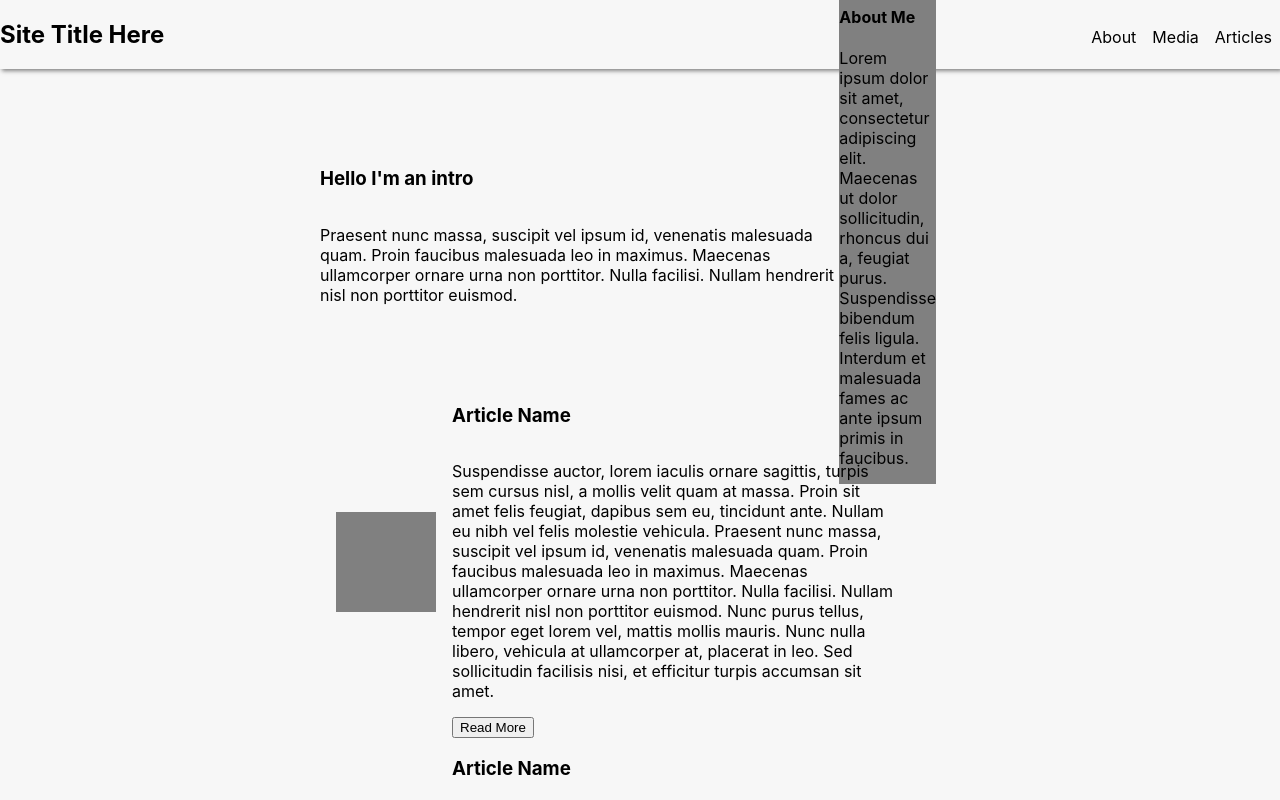
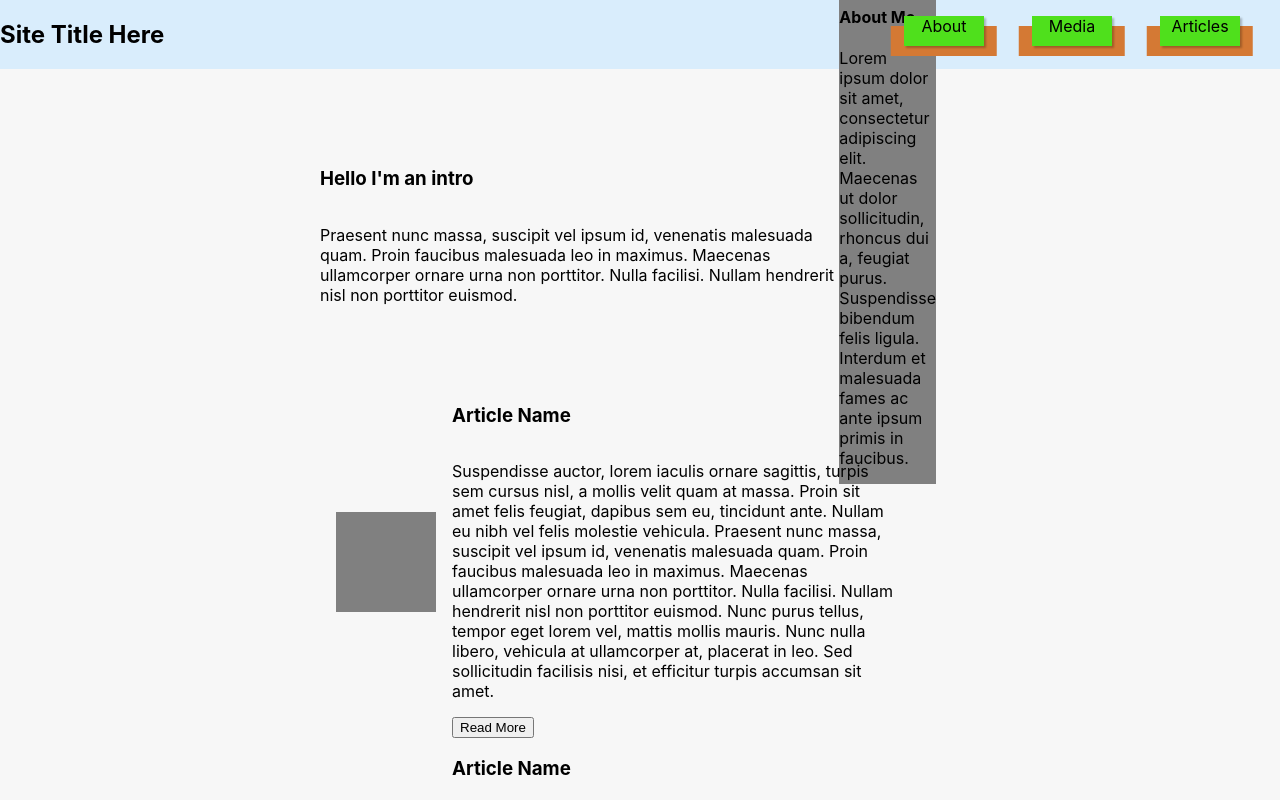
Before and after one commit to wilsonj806/react-headless-press-blog, a React (Create React App) app in the folder react-app/: page / in a window 1280 px wide. Shown: the top 800 px of the page. Built offline with nearby package versions, Linux system fonts and the light colour scheme.

Commit message:
Add styling for the Primary Nav

```diff
--- a/react-app/src/components/PrimNav.js
+++ b/react-app/src/components/PrimNav.js
@@ -6,13 +6,17 @@ const PrimaryNav = () => (
     <div className="nav-header">
       <h1>Site Title Here</h1>
     </div>
-    <div>
-      <ul className="nav-list">
-        <li>About</li>
-        <li>Media</li>
-        <li>Articles</li>
-      </ul>
-    </div>
+    <ul className="nav-list">
+      <li className="nav-item">
+        <span>About</span>
+      </li>
+      <li className="nav-item">
+        <span>Media</span>
+      </li>
+      <li className="nav-item">
+        <span>Articles</span>
+      </li>
+    </ul>
   </nav>
 );
 
--- a/react-app/src/components/styles/nav.css
+++ b/react-app/src/components/styles/nav.css
@@ -1,13 +1,45 @@
 #primary-nav {
   display: flex;
-  align-items: baseline;
+  align-items: flex-start;
   justify-content: space-between;
   width: 100%;
   margin-bottom: 16px;
-  box-shadow: 2px 2px 4px rgba(19, 19, 19, 0.5);
+  background: #d9edfc;
+  /* box-shadow: 2px 2px 4px rgba(19, 19, 19, 0.5); */
 }
 
-.nav-list > li {
+.nav-list {
+  z-index: 0;
+  position: relative;
+  padding-right: 16px;
+}
+
+.nav-item {
   display: inline-block;
-  margin: 0 8px;
+  /* padding: 8px; */
+  margin: 0 24px;
+  background: #4fe01c;
+  z-index: 2;
+  width: 80px;
+  height: 30px;
+  box-shadow: 2px 2px 2px rgba(0, 0, 0, 0.25);
 }
+
+.nav-item > span {
+  width: 100%;
+  display: block;
+  text-align: center;
+}
+
+.nav-item::before {
+  content: " ";
+  box-sizing: content-box;
+  position: absolute;
+  top: 10px;
+  z-index: -1;
+  background-color: #d47934;
+  width: 90px;
+  height: 30px;
+  padding: 0 8px;
+  transform: translateX(-12.5%);
+}
```
